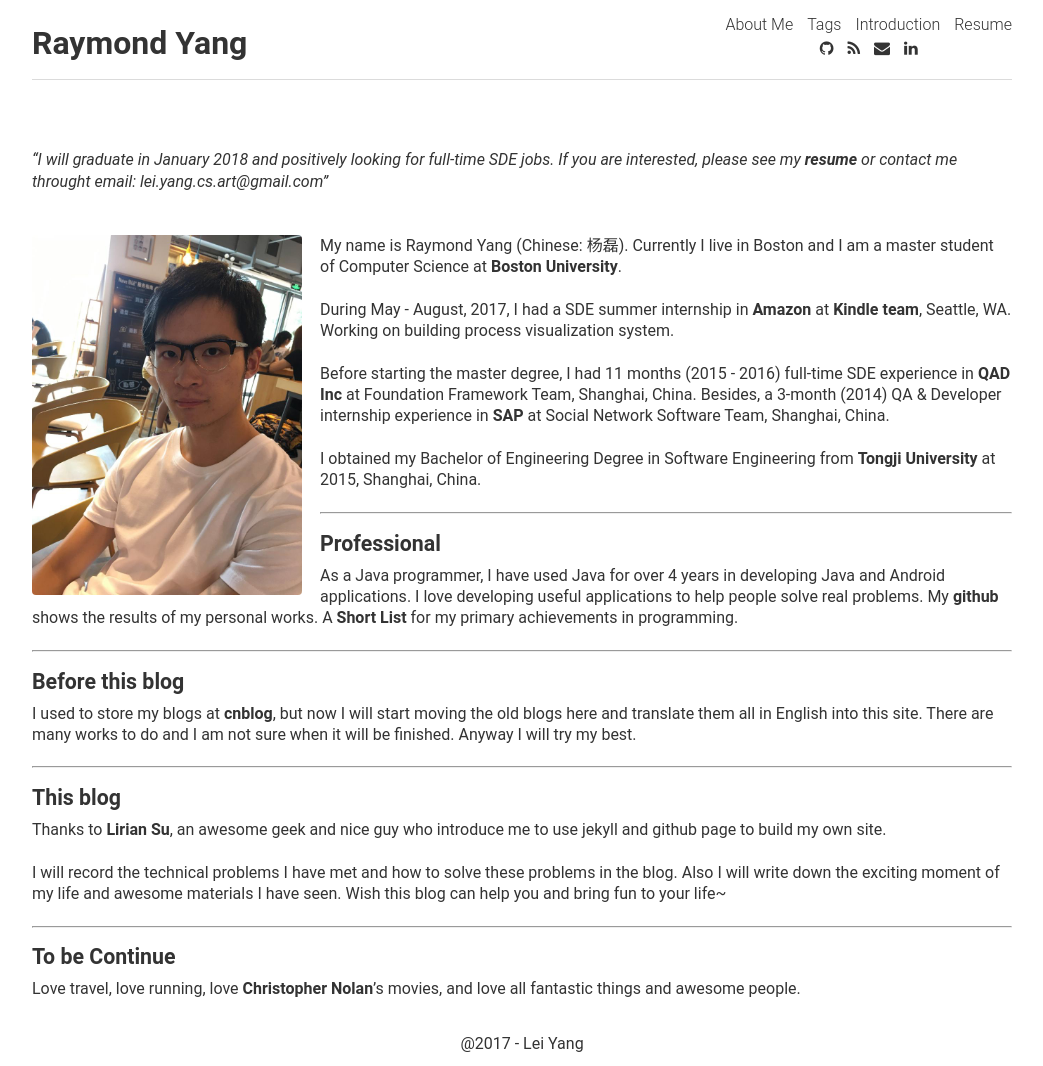
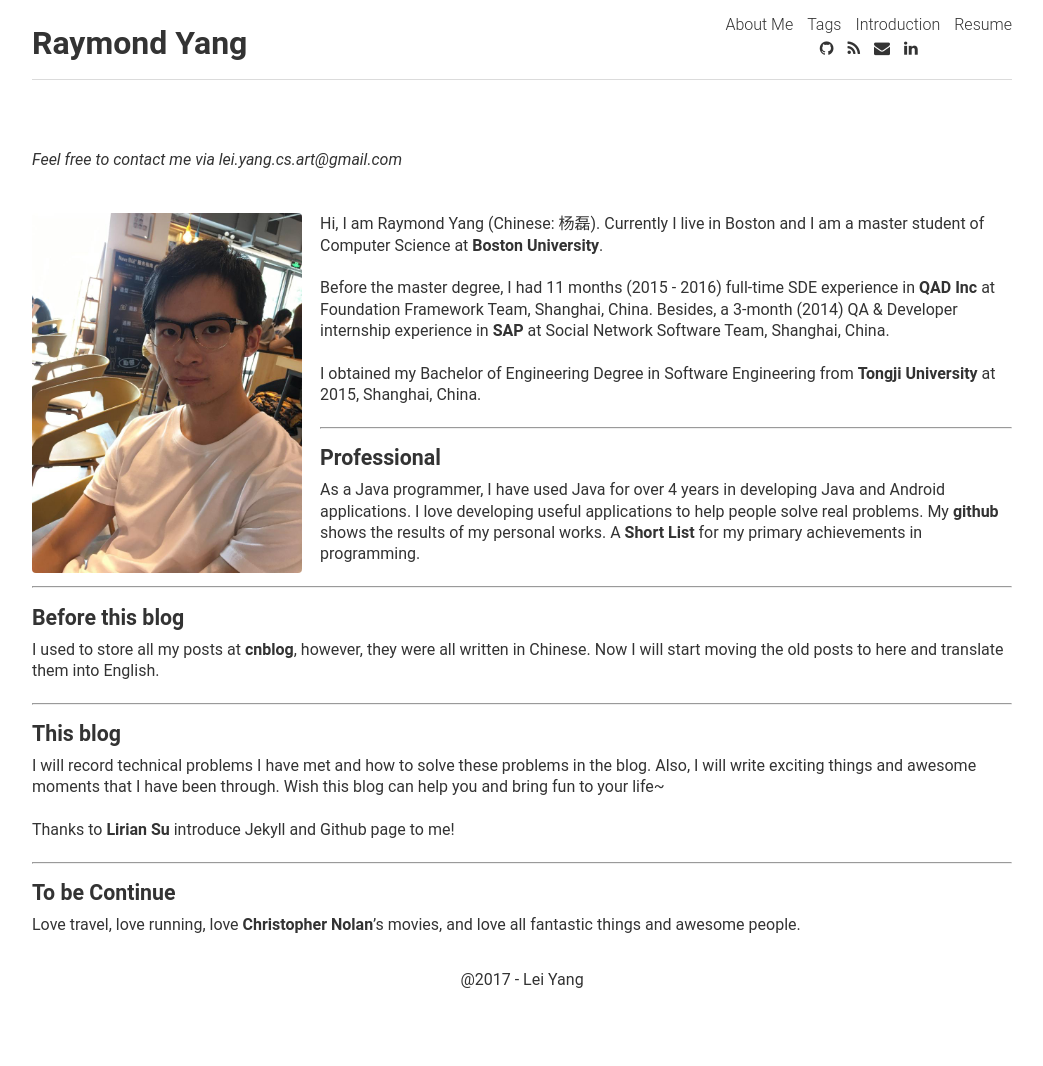
Before and after one commit to Ray-Young/ray-young.github.io, a Jekyll site: the page built from about.md, in a window 1280 px wide. Shown: the whole page, without its empty margins (118-1161 px from the left). Built offline with Jekyll 4.4.1, drawn with Linux system fonts in a browser that asks for light colours; nearby versions of some CDN libraries; after the commit the page ends 1002 px from its top, so only the background shows below that.

Commit message:
Update about page

```diff
--- a/about.md
+++ b/about.md
@@ -8,7 +8,7 @@ tags: about
 
 <br>
 <i>
-"I will graduate in January 2018 and positively looking for full-time SDE jobs. If you are interested, please see my [resume][10] or contact me throught email: lei.yang.cs.art@gmail.com"
+Feel free to contact me via lei.yang.cs.art@gmail.com
 </i>
 <br>
 <br>
@@ -16,13 +16,9 @@ tags: about
 <div style="vertical-align:baseline;float:left;width:15rem;margin-right:1rem;">
 <img style="margin:0;padding:50" src="/assets/about/photo.jpeg">
 </div>
-My name is Raymond Yang (Chinese: 杨磊). Currently I live in Boston and I am a master student of Computer Science at [Boston University][4].
+Hi, I am Raymond Yang (Chinese: 杨磊). Currently I live in Boston and I am a master student of Computer Science at [Boston University][4].
 
-During May - August, 2017, I had a SDE summer internship in
-[Amazon][11] at **Kindle team**, Seattle, WA. Working on building
-process visualization system.
-
-Before starting the master degree, I had 11 months (2015 - 2016) full-time SDE experience in [QAD Inc][12] at Foundation Framework Team, Shanghai, China. Besides, a 3-month (2014) QA & Developer internship experience in [SAP][13] at Social Network Software Team, Shanghai, China.
+Before the master degree, I had 11 months (2015 - 2016) full-time SDE experience in [QAD Inc][12] at Foundation Framework Team, Shanghai, China. Besides, a 3-month (2014) QA & Developer internship experience in [SAP][13] at Social Network Software Team, Shanghai, China.
 
 I obtained my Bachelor of Engineering Degree in Software Engineering from [Tongji University][5] at 2015, Shanghai, China.
 
@@ -33,15 +29,16 @@ As a Java programmer, I have used Java for over 4 years in developing Java and A
 
 <hr>
 <h4> Before this blog </h4>
-I used to store my blogs at [cnblog][2], but now I will start moving the old blogs here and translate them all in English into this site. There are many works to do and I am not sure when it will  be finished. Anyway I will try my best.
+I used to store all my posts at [cnblog][2], however, they were all written in Chinese. Now I will start moving the old posts to here and translate them into English.
 
 <hr>
 <h4> This blog </h4>
-Thanks to [Lirian Su][3], an awesome geek and nice guy who introduce me to use jekyll and github page to build my own site.
 
-I will record the technical problems I have met and how to solve these problems
-in the blog. Also I will write down the exciting moment of my life and awesome
-materials I have seen. Wish this blog can help you and bring fun to your life~
+I will record technical problems I have met and how to solve these problems
+in the blog. Also, I will write exciting things and awesome moments that
+I have been through. Wish this blog can help you and bring fun to your life~
+
+Thanks to [Lirian Su][3] introduce Jekyll and Github page to me!
 
 <hr>
 <h4> To be Continue </h4>
```
